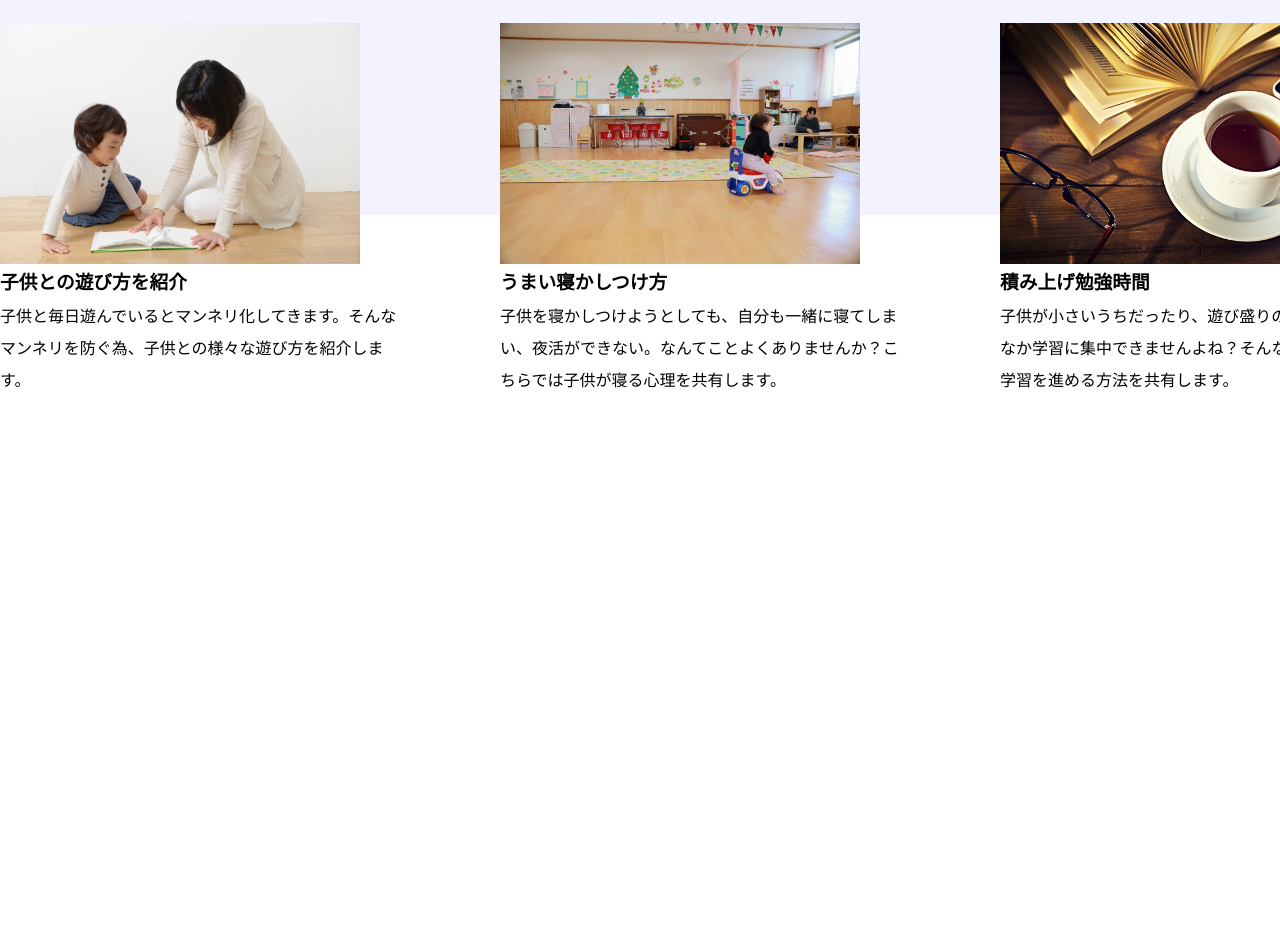
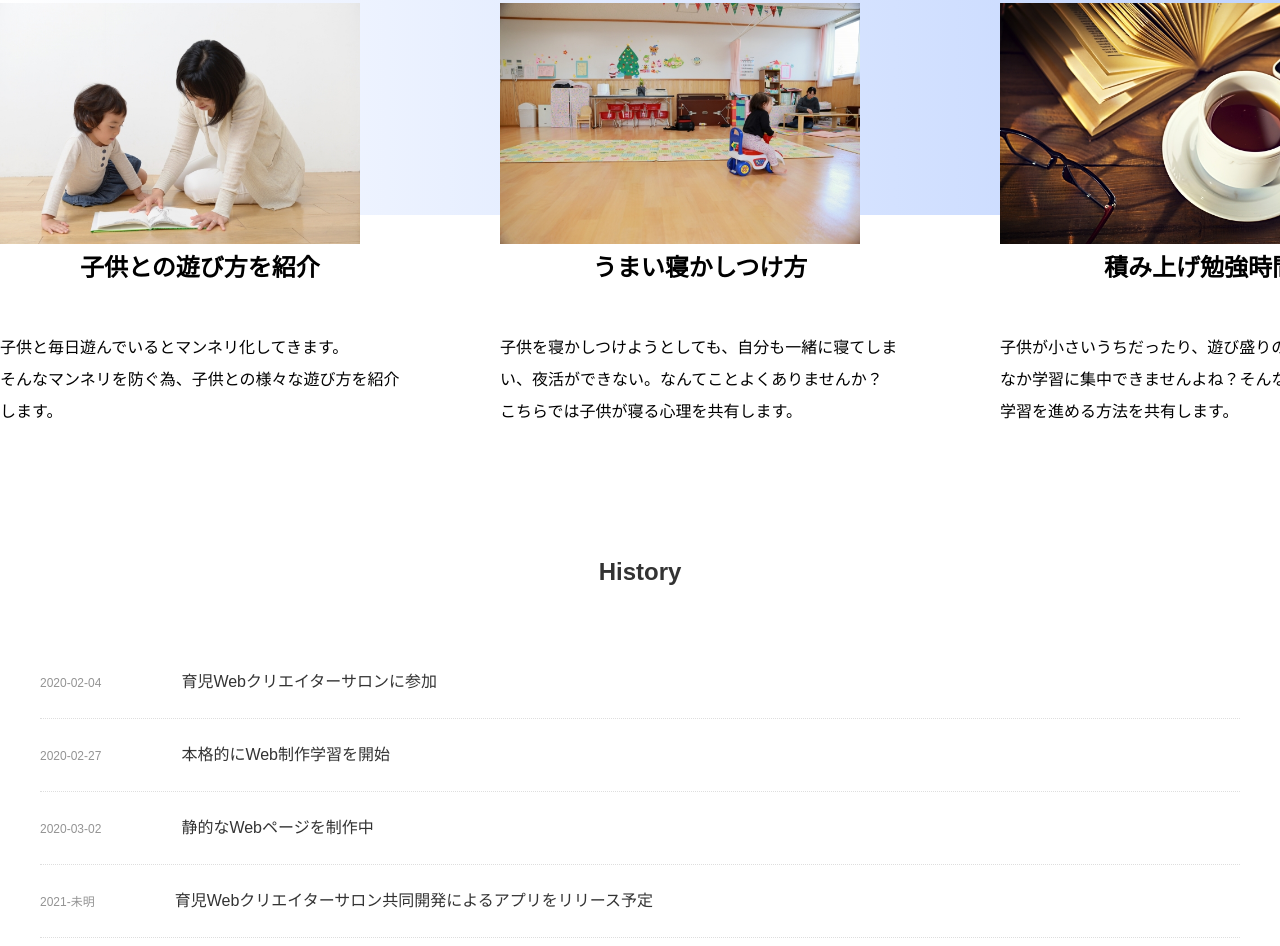
Before and after one commit to Kyrieee-ops/practice, a plain HTML site: page index.html in a window 1280 px wide. Shown: the part 1484-2430 px from the top of the page. Before the commit the page ends 2001 px from the top, so only its background shows below. Drawn offline with Linux system fonts and the light colour scheme.

Commit message:
くりnote3コーディングまで完了

```diff
--- a/CSS/style.css
+++ b/CSS/style.css
@@ -103,7 +103,7 @@ section {
 }
 
 .bg1 {
-    background: rgba(58, 61, 255, 0.062);
+    background:linear-gradient(to right, #7fa7fc, #ffffff);
     height: 700px;
     width: 45%;
     position: absolute;
@@ -152,7 +152,7 @@ section {
 
 .work::before {
     content: '';
-    background: rgba(58, 61, 255, 0.062);
+    background: linear-gradient(to left, #c0d4ff, #ffffff);
     /**親の要素を基準*/
     position: absolute;
     width: 100%;
@@ -161,7 +161,7 @@ section {
 }
 
 .work h2 {
-    margin-bottom: 60px;
+    margin-bottom: 40px;
     text-align: center;
 }
 
@@ -182,7 +182,41 @@ section {
 
 }
 
+/*画像の大きさを変更、object-fitで引き延ばしを防止*/
 .work ul li figure img {
     width: 90%;
     object-fit: cover;
 }
+
+/*========= History ==========*/
+.History .content-wrapper {
+    width: 1200px;
+    margin: 0 auto;
+    margin-bottom: 180px;
+}
+
+.History h2 {
+    margin-bottom: 50px;
+    text-align: center;
+}
+
+.History li {
+    border-bottom: dotted 1px #dedede;
+    padding-top: 20px;
+    padding-bottom: 20px;
+}
+
+.History li a {
+    color: #333333;
+}
+
+.History li a:hover {
+    opacity: 0.6;
+}
+
+.History li time {
+    font-size: 0.75em;
+    color: #949494;
+    padding-right: 0px;
+    margin-right: 80px;
+}
--- a/index.html
+++ b/index.html
@@ -59,11 +59,11 @@
                         <a href="#"><!--リンク-->
                         <figure><!--画像-->                     <img src="images/mother_and_children.jpg" alt="母と子">
                         </figure><!--/画像-->
-                        <h3><!--タイトル-->
+                        <h2><!--タイトル-->
                             子供との遊び方を紹介
-                        </h3><!--/タイトル-->
+                        </h2><!--/タイトル-->
                             <p><!--本文-->
-                                子供と毎日遊んでいるとマンネリ化してきます。そんなマンネリを防ぐ為、子供との様々な遊び方を紹介します。
+                                子供と毎日遊んでいるとマンネリ化してきます。<br>そんなマンネリを防ぐ為、子供との様々な遊び方を紹介します。
                             </p><!--/本文-->
                         </a><!--/リンク-->
                     </li>
@@ -72,11 +72,11 @@
                         <a href="#"><!--リンク-->
                         <figure><!--画像-->                     <img src="images/children_1.jpg" alt="保育園子供">
                         </figure><!--/画像-->
-                        <h3><!--タイトル-->
+                        <h2><!--タイトル-->
                             うまい寝かしつけ方
-                        </h3><!--/タイトル-->
+                        </h2><!--/タイトル-->
                             <p><!--本文-->
-                                子供を寝かしつけようとしても、自分も一緒に寝てしまい、夜活ができない。なんてことよくありませんか？こちらでは子供が寝る心理を共有します。
+                                子供を寝かしつけようとしても、自分も一緒に寝てしまい、夜活ができない。なんてことよくありませんか？<br>こちらでは子供が寝る心理を共有します。
                             </p><!--/本文-->
                         </a><!--/リンク-->
                     </li>
@@ -85,9 +85,9 @@
                         <a href="#"><!--リンク-->
                         <figure><!--画像-->                     <img src="images/study.jpg" alt="学習珈琲">
                         </figure><!--/画像-->
-                        <h3><!--タイトル-->
+                        <h2><!--タイトル-->
                             積み上げ勉強時間
-                        </h3><!--/タイトル-->
+                        </h2><!--/タイトル-->
                             <p><!--本文-->
                                 子供が小さいうちだったり、遊び盛りの子がいるとなかなか学習に集中できませんよね？そんな中でも効率的に学習を進める方法を共有します。
                             </p><!--/本文-->
@@ -96,9 +96,15 @@
                 </ul>
         </div>
     </section>
-    <section class="news">
+    <section class="History">
         <div class="content-wrapper">
-
+            <h2>History</h2>
+            <ul>
+                <li><a href="#"><time>2020-02-04</time>育児Webクリエイターサロンに参加</a></li>
+                <li><a href="#"><time>2020-02-27</time>本格的にWeb制作学習を開始</a></li>
+                <li><a href="#"><time>2020-03-02</time>静的なWebページを制作中</a></li>
+                <li><a href="#"><time>2021-未明</time>育児Webクリエイターサロン共同開発によるアプリをリリース予定</a></li>
+            </ul>
         </div>
     </section>
     <section class="recruit">
```
